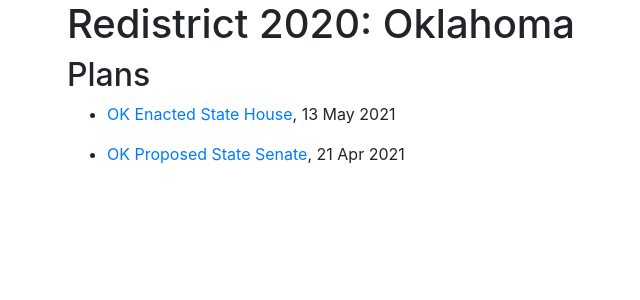
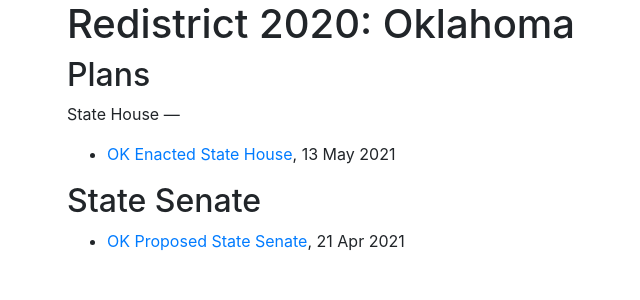
Before and after one commit to PlanScore/Redistrict2020, a Jekyll site: the page built from states/oklahoma.md, in a window 1280 px wide. Shown: the top 300 px of the page, without its empty margins (18-658 px from the left). Built offline with Jekyll 4.4.1, drawn with Linux system fonts in a browser that asks for light colours.

Commit message:
Sort state plans by body first, date second

```diff
--- a/states/oklahoma.md
+++ b/states/oklahoma.md
@@ -4,10 +4,19 @@ layout: basic-page
 ---
 
 Plans
+----
+State House
 ---
-
-{% assign state_plans = site.plans | where: "state", "Oklahoma" | sort: "date" | reverse | sort: "body" %}
+{% assign state_plans = site.plans | where: "state", "Oklahoma" | where: "body", "State House" | sort: "date" | reverse %}
 
 {% for plan in state_plans %}
 - [{{ plan.title }}]({{ plan.url }}), {{ plan.date | date_to_string }}
 {% endfor %}
+
+State Senate
+---
+{% assign state_plans = site.plans | where: "state", "Oklahoma" | where: "body", "State Senate" | sort: "date" | reverse %}
+
+{% for plan in state_plans %}
+- [{{ plan.title }}]({{ plan.url }}), {{ plan.date | date_to_string }}
+{% endfor %}
```
Also changed, not shown: states/alabama.md (+1 -1 lines), states/colorado.md (+4 -4 lines), states/illinois.md (+3 -2 lines).
